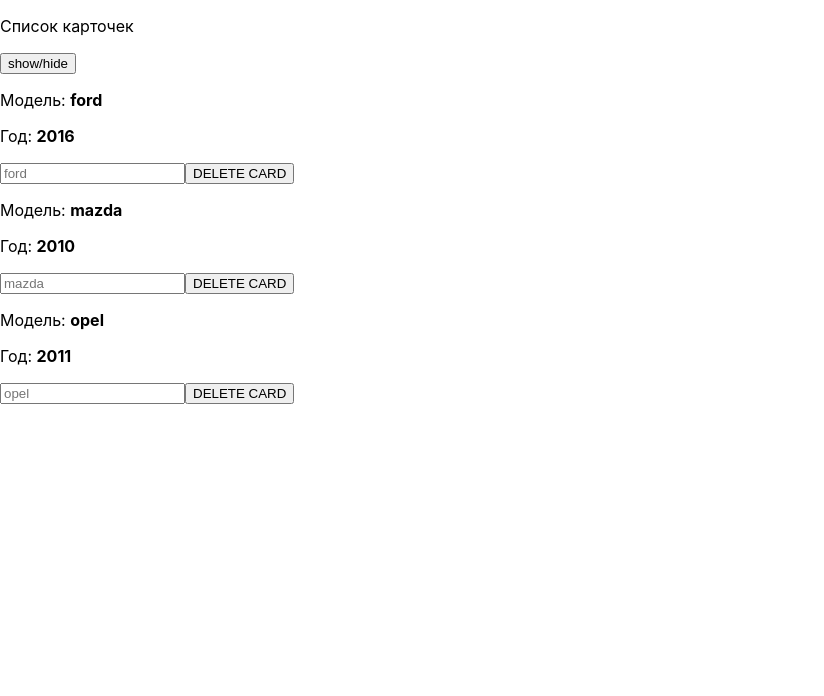
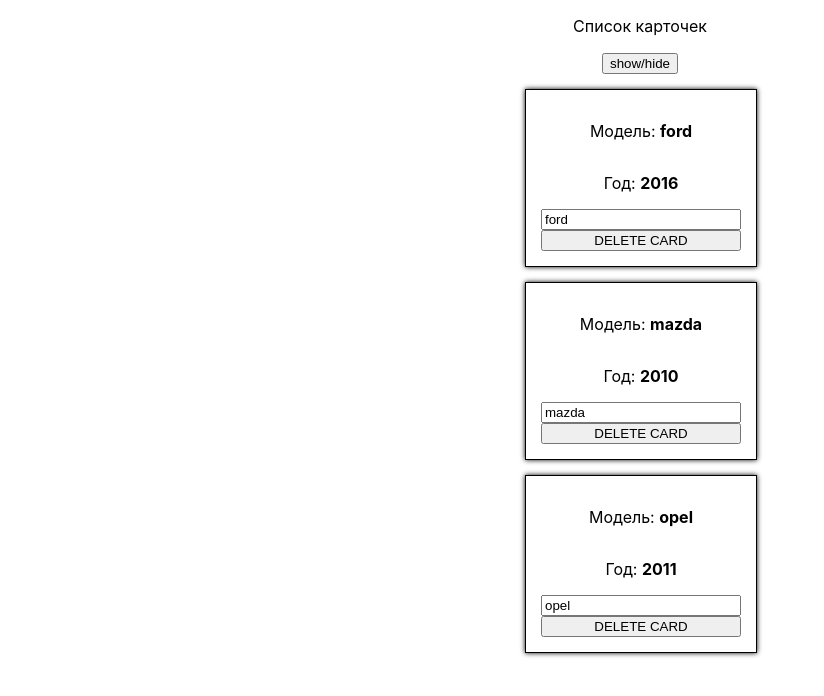
Before and after one commit to ko1p/react-app, a React (Create React App) app: page / in a window 1280 px wide. Shown: the top 696 px of the page, without its empty margins (0-824 px from the left). Built offline with nearby package versions, Linux system fonts and the light colour scheme.

Commit message:
add some features

```diff
--- a/src/App.js
+++ b/src/App.js
@@ -35,7 +35,11 @@
 
 
     return (
-      <div>
+      <div style={{
+        textAlign: "center",
+        width: 230,
+        margin: 'auto'
+      }}>
         <p>Список карточек</p>
         <button onClick={this.toggleMenu}>show/hide</button>
 
@@ -55,21 +59,6 @@
           :
             null
         }
-
-        {/* {
-          this.state.cars.map((car, index) => {
-            return (
-              <Cards
-                key={index}
-                name={car.name}
-                year={car.year}
-                deleteHendler={() => this.deleteHendler(index)}
-                inputHandler={(event) => this.inputHandler(event.target.value, index)}
-              />
-            )
-          })
-        } */}
-
       </div>
     )
 
--- /dev/null
+++ b/src/cards/Cards.css
@@ -0,0 +1,9 @@
+.Cards {
+    width: 200px;
+    margin-top: 15px;
+    padding: 15px;
+    display: flex;
+    flex-direction: column;
+    border: 1px solid black;
+    box-shadow: 0 0 5px 0 black;
+}
--- a/src/cards/Cards.js
+++ b/src/cards/Cards.js
@@ -1,12 +1,13 @@
 /* eslint-disable class-methods-use-this */
 import React from 'react';
+import './Cards.css';
 
 const card = (props) => {
   return (
-    <div>
+    <div className="Cards">
       <p>Модель: <strong>{props.name}</strong></p>
       <p>Год: <strong>{props.year}</strong></p>
-      <input type="text" onChange={props.inputHandler} placeholder={props.name}></input>
+      <input type="text" onChange={props.inputHandler} value={props.name}></input>
       <button onClick={props.deleteHendler}>DELETE CARD</button>
     </div>
   )
```
Lines whose indentation alone changed are shown as unchanged.
